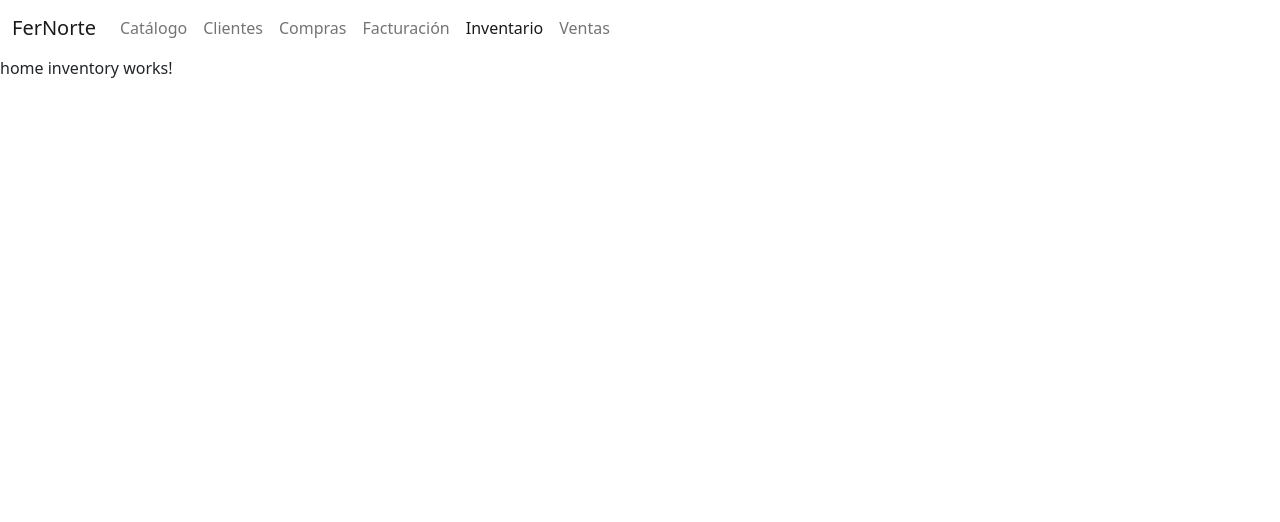
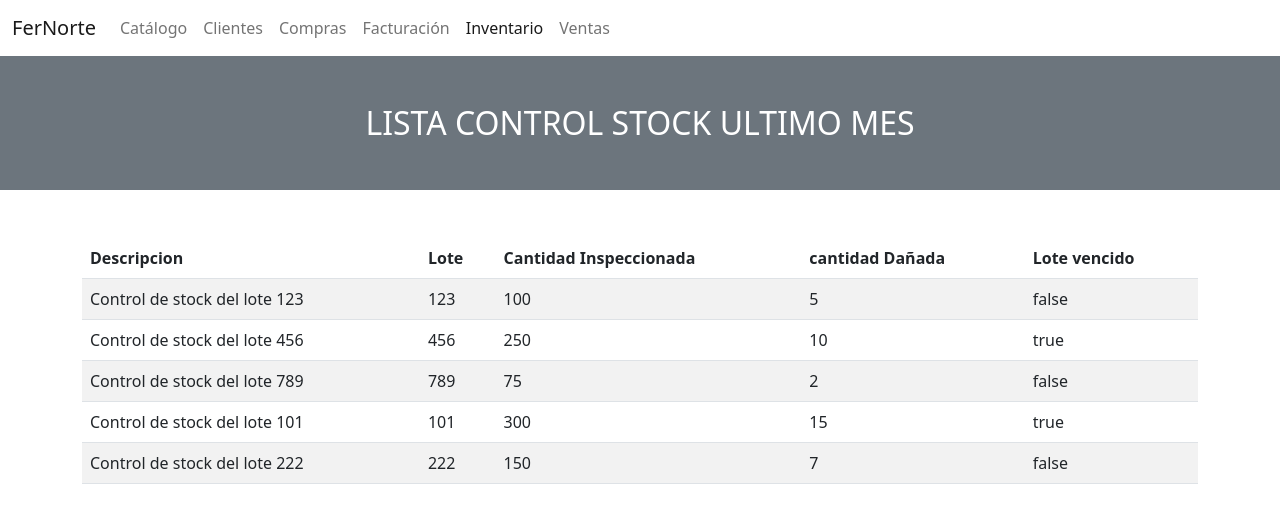
Before and after one commit to fpiemontesi/fernorte-app-2w1, an Angular app: page /inventory in a window 1280 px wide. Shown: the top 522 px of the page. Built offline with nearby package versions, Linux system fonts and the light colour scheme; data requests are answered from the project's data file.

Commit message:
listControlStock

```diff
--- a/src/app/modules/inventory/components/home/home.component.html
+++ b/src/app/modules/inventory/components/home/home.component.html
@@ -1 +1 @@
-<p>home inventory works!</p>
+<fn-list-control-stock></fn-list-control-stock>
--- /dev/null
+++ b/src/app/modules/inventory/components/home/list-control-stock/list-control-stock.component.html
@@ -0,0 +1,26 @@
+<div> <h2 class="bg-secondary text-white p-5 text-center">LISTA CONTROL STOCK ULTIMO MES</h2></div>
+<div class="container my-5 ">
+    <table class="table table-striped">
+        <thead>
+          <tr>
+            <th scope="col">Descripcion</th>
+            <th scope="col">Lote</th>
+            <th scope="col">Cantidad Inspeccionada</th>
+            <th scope="col">cantidad Dañada </th>
+            <th scope="col">Lote vencido</th>
+
+          </tr>
+        </thead>
+        <tbody>
+          <tr *ngFor="let item of listaControl">
+            <td>{{item.descripcion}}</td>
+            <td>{{item.lote_id}}</td>
+            <td>{{item.cantidad_inspeccionada}}</td>
+            <td>{{item['cantidad_dañada']}}</td>
+            <td>{{item.lote_vencido}}</td>
+
+          </tr>
+        </tbody>
+      </table>
+
+</div>
--- /dev/null
+++ b/src/app/modules/inventory/components/home/list-control-stock/list-control-stock.component.ts
@@ -0,0 +1,28 @@
+import { Component, OnInit } from '@angular/core';
+import { ListControlStockService } from '../../../services/list-control-stock.service';
+import { ControlStock } from '../../../models/controlStock';
+
+@Component({
+  selector: 'fn-list-control-stock',
+  templateUrl: './list-control-stock.component.html',
+  styleUrls: ['./list-control-stock.component.css']
+})
+export class ListControlStockComponent implements OnInit {
+
+constructor(private lisControlStockservice:ListControlStockService){}
+
+  ngOnInit(): void {
+      this.llenarList();
+  }
+
+  listaControl:ControlStock[]=[];
+
+  llenarList(){
+
+    this.lisControlStockservice.get().subscribe(lista => this.listaControl = lista);
+
+
+
+  }
+
+}
--- /dev/null
+++ b/src/app/modules/inventory/db.json
@@ -0,0 +1,58 @@
+{
+    "control":[
+
+        {
+            "id": 1,
+            "lote_id": 123,
+            "descripcion": "Control de stock del lote 123",
+            "cantidad_inspeccionada": 100,
+            "cantidad_dañada": 5,
+            "lote_vencido": false,
+            "fecha":"2028-11-11"
+
+
+          }
+          ,
+          {
+            "id": 2,
+            "lote_id": 456,
+            "descripcion": "Control de stock del lote 456",
+            "cantidad_inspeccionada": 250,
+            "cantidad_dañada": 10,
+            "lote_vencido": true,
+            "fecha":"2028-11-11"
+          },
+          {
+            "id": 3,
+            "lote_id": 789,
+            "descripcion": "Control de stock del lote 789",
+            "cantidad_inspeccionada": 75,
+            "cantidad_dañada": 2,
+            "lote_vencido": false,
+            "fecha":"2028-10-11"
+          },
+          {
+            "id": 4,
+            "lote_id": 101,
+            "descripcion": "Control de stock del lote 101",
+            "cantidad_inspeccionada": 300,
+            "cantidad_dañada": 15,
+            "lote_vencido": true,
+            "fecha":"2028-10-11"
+          },
+          {
+            "id": 5,
+            "lote_id": 222,
+            "descripcion": "Control de stock del lote 222",
+            "cantidad_inspeccionada": 150,
+            "cantidad_dañada": 7,
+            "lote_vencido": false,
+            "fecha":"2028-12-11"
+          }
+
+
+
+
+
+    ]
+}
--- a/src/app/modules/inventory/inventory.module.ts
+++ b/src/app/modules/inventory/inventory.module.ts
@@ -1,9 +1,10 @@
 import { NgModule } from '@angular/core';
 import { CommonModule } from '@angular/common';
 import { HomeComponent } from './components/home/home.component';
+import { ListControlStockComponent } from './components/home/list-control-stock/list-control-stock.component';
 
 @NgModule({
-  declarations: [HomeComponent],
+  declarations: [HomeComponent, ListControlStockComponent],
   providers: [],
   imports: [CommonModule],
   exports: [HomeComponent],
--- /dev/null
+++ b/src/app/modules/inventory/models/controlStock.ts
@@ -0,0 +1,9 @@
+export interface ControlStock {
+    id: number;
+    lote_id: number;
+    descripcion: string;
+    cantidad_inspeccionada: number;
+    cantidad_dañada: number;
+    lote_vencido: boolean;
+    fecha:Date
+  }
--- /dev/null
+++ b/src/app/modules/inventory/services/list-control-stock.service.ts
@@ -0,0 +1,21 @@
+import { HttpClient } from '@angular/common/http';
+import { Injectable } from '@angular/core';
+import { ControlStock } from '../models/controlStock';
+import { Observable } from 'rxjs';
+
+@Injectable({
+  providedIn: 'root'
+})
+export class ListControlStockService {
+
+  constructor(private http:HttpClient) { }
+
+ // http://localhost:8080/inventario/controles-stock/getUltimoMes
+
+ private url:string='http://localhost:3000/control';
+
+  public get():Observable<ControlStock[]>{
+    return this.http.get<ControlStock[]>(this.url);
+  }
+
+}
```
Also changed, not shown: src/app/modules/inventory/services/db.json (added, +19 -0 lines), src/app/modules/inventory/components/home/list-control-stock/list-control-stock.component.css (added), 2 other files (tests, documents, lock files or other folders).
